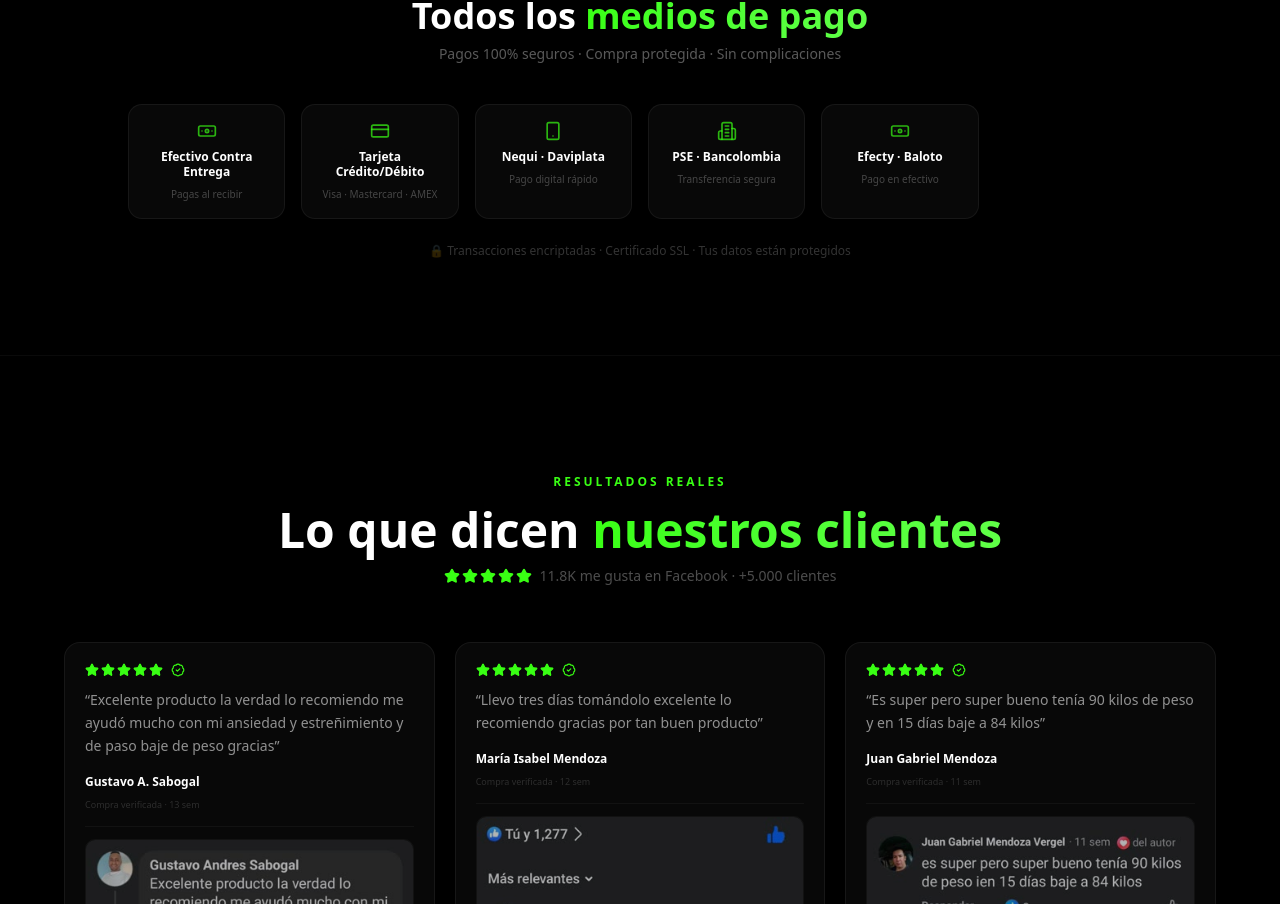
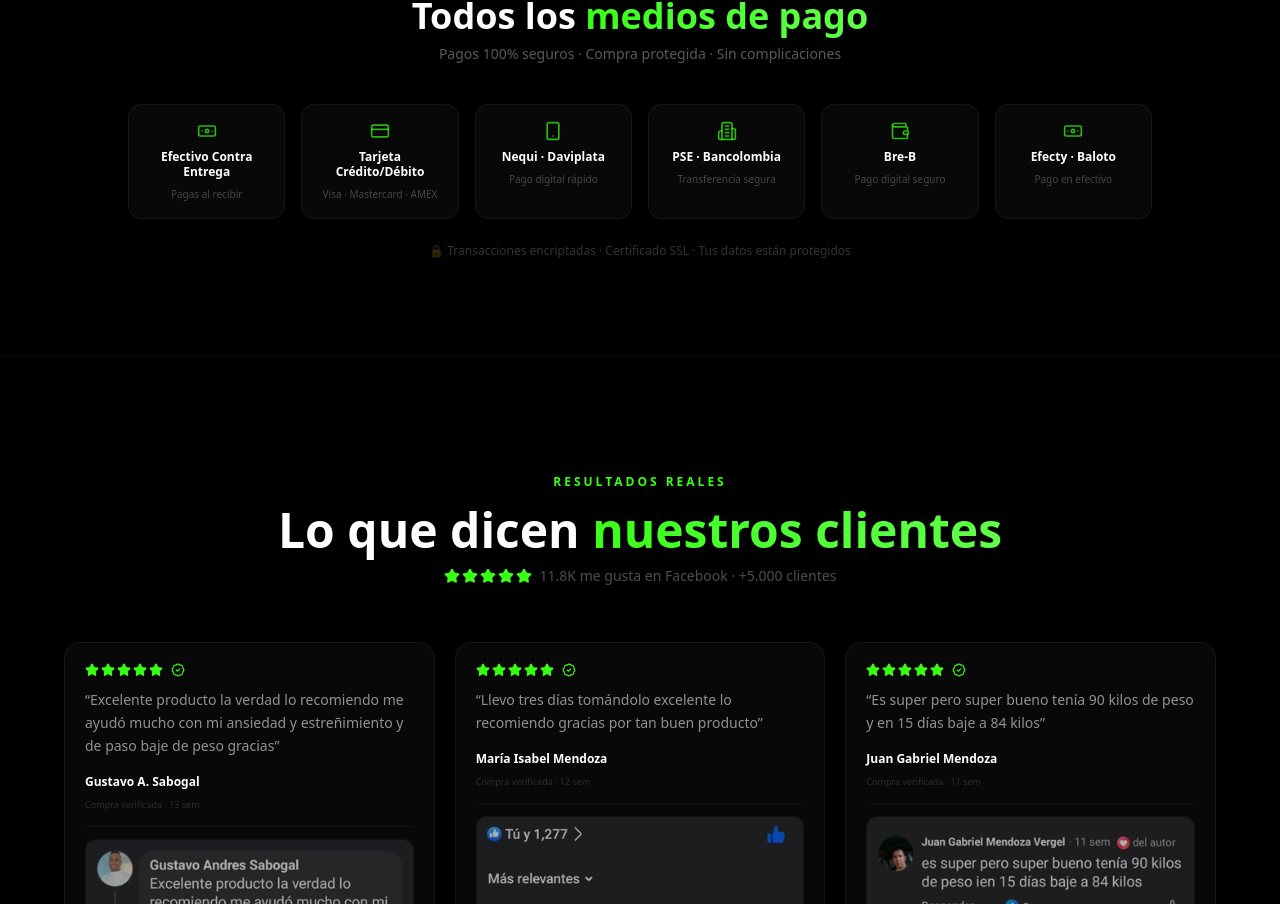
Before and after one commit to funnellersinfo-maker/fibracoli, a Next.js app: page / in a window 1280 px wide. Shown: the part 5825-6729 px from the top of the page. Built offline with nearby package versions, Linux system fonts and the light colour scheme.

Commit message:
d6dc9155-2e93-4105-a275-d2a43290d73a

```diff
--- a/src/app/page.tsx
+++ b/src/app/page.tsx
@@ -60,6 +60,7 @@ const PAYMENT_METHODS = [
   { icon: CreditCard, label: 'Tarjeta Crédito/Débito', desc: 'Visa · Mastercard · AMEX' },
   { icon: Smartphone, label: 'Nequi · Daviplata', desc: 'Pago digital rápido' },
   { icon: Building2, label: 'PSE · Bancolombia', desc: 'Transferencia segura' },
+  { icon: Wallet, label: 'Bre-B', desc: 'Pago digital seguro' },
   { icon: Banknote, label: 'Efecty · Baloto', desc: 'Pago en efectivo' },
 ]
 
```
